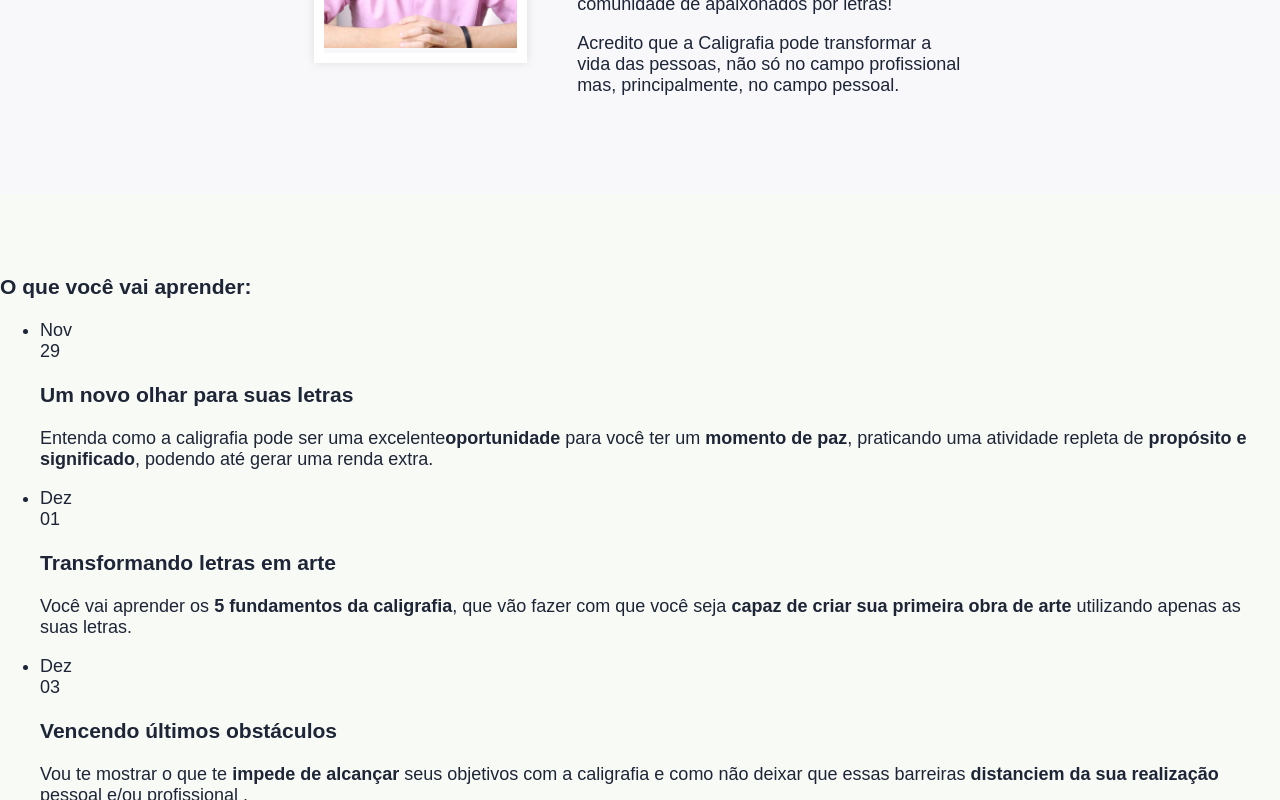
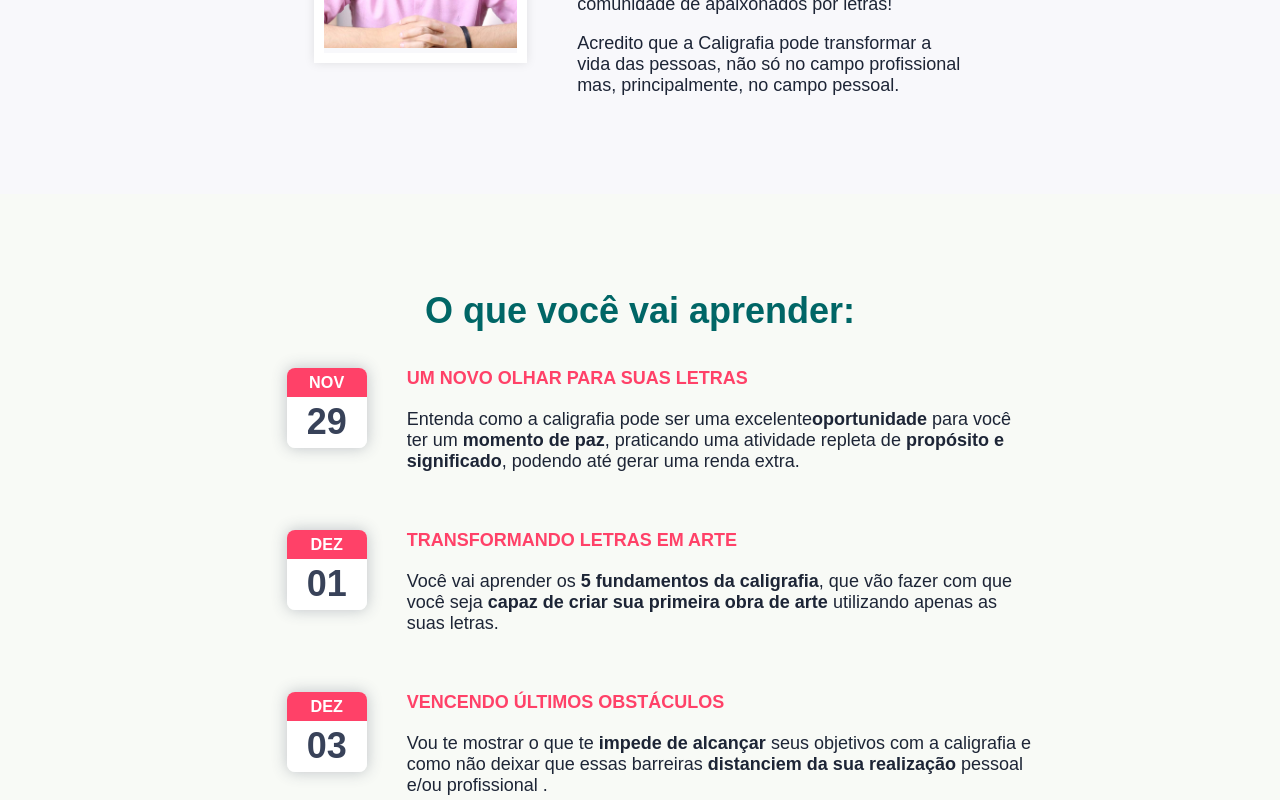
Before and after one commit to scodeler/semana-caligrafia, a Next.js app: page /inscricao/tg in a window 1280 px wide. Shown: the part 2000-2800 px from the top of the page. Built offline with nearby package versions, Linux system fonts and the light colour scheme; a web font is replaced by a local one.

Commit message:
feat: calendar styling

```diff
--- a/pages/api/subscribe.js
+++ b/pages/api/subscribe.js
@@ -44,7 +44,7 @@ export default async (
     const addedTag = await api.post(`${mailerUrl}/contactTags`, {
       "contactTag": {
         "contact": addedContact.data.contact.id,
-        "tag": 33
+        "tag": 61
       }
     })
     return response.json(addedContact.data)
--- a/styles/_hero.scss
+++ b/styles/_hero.scss
@@ -104,10 +104,7 @@ $lineColor: rgba(106,187,222,.25);
   color: $black;
   letter-spacing: 0.1em;
   text-transform: uppercase;
-
-  @include grid-media($grid-xs, $grid-sm){
-    width: 100%;
-  }
+  width: 100%;
 }
 
 .hero-form{
--- a/styles/_subjects.scss
+++ b/styles/_subjects.scss
@@ -2,3 +2,69 @@
   padding: 60px 0;
   background: $veryLightGreen;
 }
+
+.subjects-title{
+  font: $bold 2em $font;
+  color: $darkGreen;
+  text-align: center;
+  @include grid-column(12);
+}
+
+.subjects-list{
+  @include grid-column(8);
+  @include grid-push(2);
+  margin-top: 0;
+  margin-bottom: 0;
+}
+
+.subjects-item{
+  display: flex;
+  padding: 0;
+  margin-bottom: 40px;
+}
+
+$calendar-radius: 8px;
+
+.subject-calendar{
+  min-width: 80px;
+  height: 80px;
+  display: flex;
+  flex-direction: column;
+  text-align: center;
+  margin-right: 40px;
+  border-radius: $calendar-radius;
+  box-shadow: 0 0 15px rgba($darkGray, .3);
+}
+
+.subject-month{
+  font: $bold 0.9em $font;
+  color: $white;
+  background: $red;
+  text-transform: uppercase;
+  padding: 5px;
+  border-top-left-radius: $calendar-radius;
+  border-top-right-radius: $calendar-radius;
+}
+
+.subject-day{
+  border-bottom-left-radius: $calendar-radius;
+  border-bottom-right-radius: $calendar-radius;
+  font: $bold 2em $font;
+  flex: 1;
+  background: #fff;
+  display: flex;
+  align-items: center;
+  text-align: center;
+  justify-content: center;
+  color: $darkGray;
+}
+.subject-content{
+  flex: 1;
+}
+
+.subject-title{
+  font: $bold 1em $font;
+  text-transform: uppercase;
+  color: $red;
+  margin: 0 0 20px;
+}
--- a/templates/semana/parts/Hero.jsx
+++ b/templates/semana/parts/Hero.jsx
@@ -22,8 +22,10 @@ const Hero = props => {
           </h2>
           <div className='hero-text'>
             <p>
-              Vou te ensinar, do absoluto zero, como você pode transformar sua
-              letra comum em uma arte de valor.
+              Encontre na caligrafia uma atividade deliciosa, que vai mandar
+              embora toda aquela angústia e o peso das tarefas do dia a dia,
+              aprenda de criar coisas belas, e quem sabe até gerar uma renda
+              extra no futuro.
             </p>
           </div>
           <ul className='hero-topics'>
```
